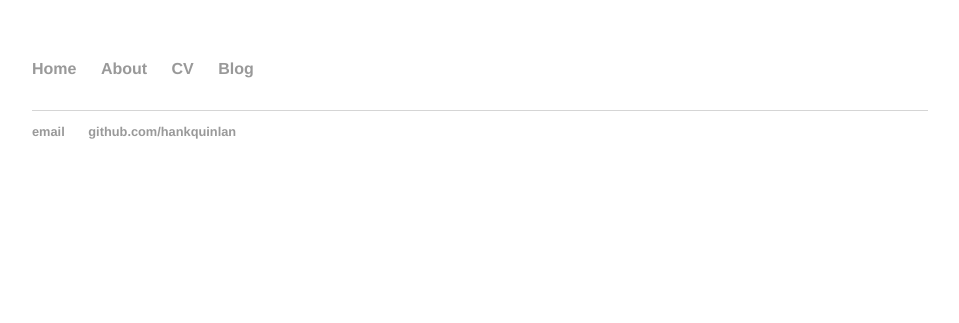
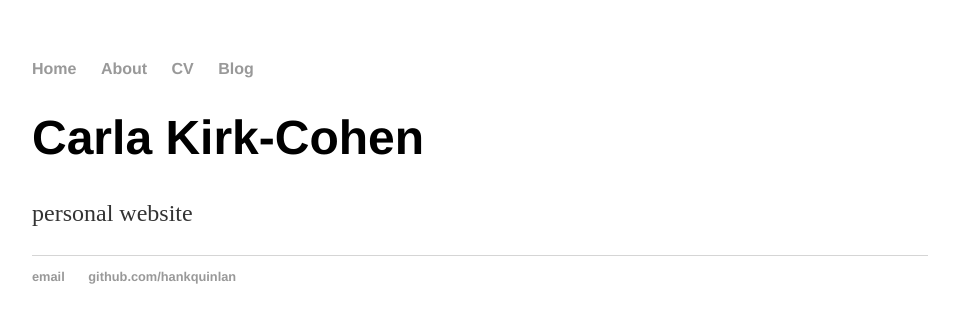
Before and after one commit to carlakirkcohen/carlakirkcohen.github.io, a Jekyll site: the page built from index.html, in a window 1280 px wide. Shown: the top 323 px of the page, without its empty margins (160-1119 px from the left). Built offline with Jekyll 4.4.1, drawn with Linux system fonts in a browser that asks for light colours.

Commit message:
Update index.html

```diff
--- a/index.html
+++ b/index.html
@@ -1,30 +1,8 @@
-<!DOCTYPE html>
-<html>
-	<head>
-		<title>Carla Kirk-Cohen</title>
-		<!-- link to main stylesheet -->
-		<link rel="stylesheet" type="text/css" href="/css/main.css">
-	</head>
-	<body>
-		<nav>
-    		<ul>
-        		<li><a href="/">Home</a></li>
-	        	<li><a href="/about">About</a></li>
-        		<li><a href="/cv">CV</a></li>
-        		<li><a href="/blog">Blog</a></li>
-    		</ul>
-		</nav>
-		<div class="container">
-    		<div class="blurb">
-        		<h1></h1>
-				<p></p>
-    		</div><!-- /.blurb -->
-		</div><!-- /.container -->
-		<footer>
-    		<ul>
-        		<li><a href="mailto:hankquinlanhub@gmail.com">email</a></li>
-        		<li><a href="https://github.com/hankquinlan">github.com/hankquinlan</a></li>
-			</ul>
-		</footer>
-	</body>
-</html>
+---
+layout: default
+title: Carla Kirk-Cohen
+---
+<div class="blurb">
+	<h1>Carla Kirk-Cohen</h1>
+	<p>personal website</p>
+</div><!-- /.blurb -->
```
